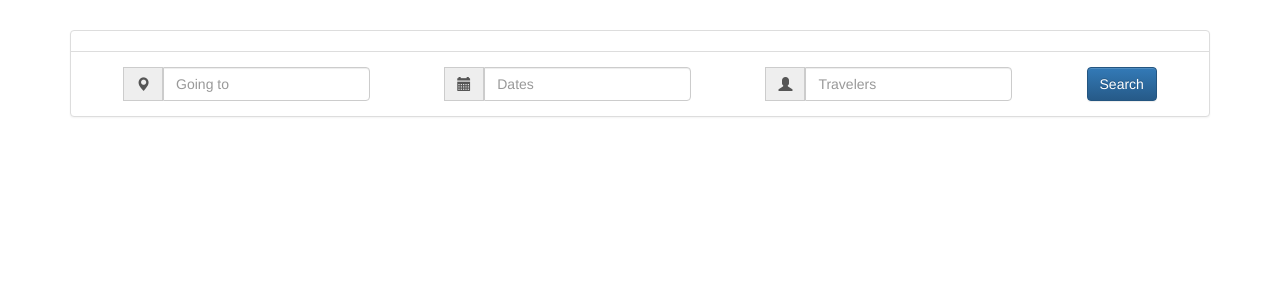
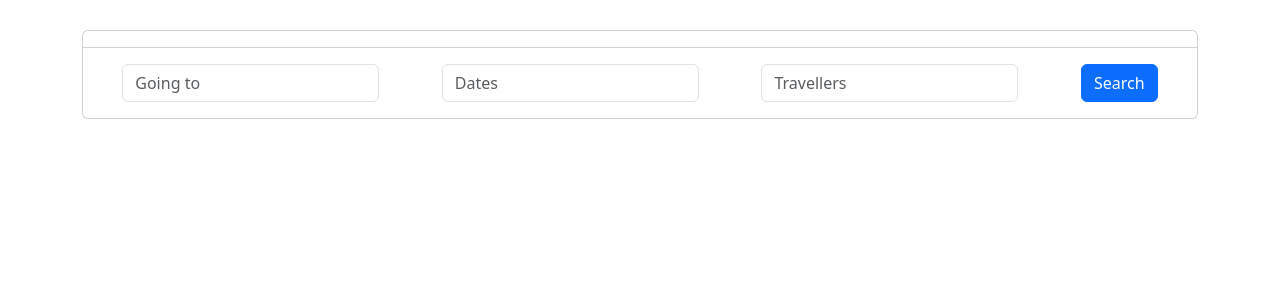
Before and after one commit to dusmcd/expedia-clone, an Angular app in the folder client/: page / in a window 1280 px wide. Shown: the top 300 px of the page. Built offline with nearby package versions, Linux system fonts and the light colour scheme.

Commit message:
updating bootstrap version

```diff
--- a/client/src/app/search/search.component.css
+++ b/client/src/app/search/search.component.css
@@ -3,10 +3,10 @@
     justify-content: space-around;
 }
 
-.panel-heading {
+.card-header {
     background: none;
 }
 
-.panel {
+.card {
     margin-top: 30px;
 }
--- a/client/src/app/search/search.component.html
+++ b/client/src/app/search/search.component.html
@@ -1,23 +1,27 @@
-<div class="panel panel-default">
-    <div class="panel-heading"></div>
-    <div class="panel-body">
-        <form class="form-inline" id="search-form" [formGroup]="searchForm">
-            <div class="form-group input-group">
-                <label for="location" class="sr-only">Location</label>
-                <span class="input-group-addon"><span class="glyphicon glyphicon-map-marker"></span></span>
-                <input type="text" class="form-control" id="location" placeholder="Going to" formControlName="location">
+<div class="card">
+    <div class="card-header"></div>
+    <div class="card-body">
+        <form class="row row-cols-lg-auto g-3 align-items-center" id="search-form">
+            <div class="col-12">
+              <label class="visually-hidden" for="location">Location</label>
+              <div class="input-group">
+                <input type="text" class="form-control" id="location" placeholder="Going to">
+              </div>
             </div>
-            <div class="form-group input-group">
-                <label for="dates" class="sr-only">Dates</label>
-                <span class="input-group-addon"><span class="glyphicon glyphicon-calendar"></span></span>
-                <input class="form-control" id="dates" placeholder="Dates" formControlName="dates">
+
+            <div class="col-12">
+              <label class="visually-hidden" for="dates">Dates</label>
+              <input type="text" class="form-control" id="dates" placeholder="Dates">
             </div>
-            <div class="form-group input-group">
-                <label for="travelers" class="sr-only">Travelers</label>
-                <span class="input-group-addon"><span class="glyphicon glyphicon-user"></span></span>
-                <input type="text" class="form-control" id="travelers" placeholder="Travelers" formControlName="guests">
+
+            <div class="col-12">
+                <label class="visually-hidden" for="guests">Travellers</label>
+                <input type="text" class="form-control" id="guests" placeholder="Travellers">
             </div>
-            <button type="button" class="btn btn-primary">Search</button>
-        </form>
+
+            <div class="col-12">
+              <button type="button" class="btn btn-primary">Search</button>
+            </div>
+          </form>
     </div>
 </div>
--- a/client/src/index.html
+++ b/client/src/index.html
@@ -8,17 +8,17 @@
   <meta name="viewport" content="width=device-width, initial-scale=1">
   <link rel="icon" type="image/x-icon" href="favicon.ico">
   <!-- Latest compiled and minified CSS -->
-  <link rel="stylesheet" href="https://cdn.jsdelivr.net/npm/bootstrap@3.4.1/dist/css/bootstrap.min.css"
-    integrity="sha384-HSMxcRTRxnN+Bdg0JdbxYKrThecOKuH5zCYotlSAcp1+c8xmyTe9GYg1l9a69psu" crossorigin="anonymous">
+  <link href="https://cdn.jsdelivr.net/npm/bootstrap@5.3.3/dist/css/bootstrap.min.css" rel="stylesheet"
+    integrity="sha384-QWTKZyjpPEjISv5WaRU9OFeRpok6YctnYmDr5pNlyT2bRjXh0JMhjY6hW+ALEwIH" crossorigin="anonymous">
 
-  <!-- Optional theme -->
-  <link rel="stylesheet" href="https://cdn.jsdelivr.net/npm/bootstrap@3.4.1/dist/css/bootstrap-theme.min.css"
-    integrity="sha384-6pzBo3FDv/PJ8r2KRkGHifhEocL+1X2rVCTTkUfGk7/0pbek5mMa1upzvWbrUbOZ" crossorigin="anonymous">
 
 </head>
 
 <body>
   <app-root></app-root>
+  <script src="https://cdn.jsdelivr.net/npm/bootstrap@5.3.3/dist/js/bootstrap.bundle.min.js"
+    integrity="sha384-YvpcrYf0tY3lHB60NNkmXc5s9fDVZLESaAA55NDzOxhy9GkcIdslK1eN7N6jIeHz"
+    crossorigin="anonymous"></script>
 </body>
 
 </html>
```
